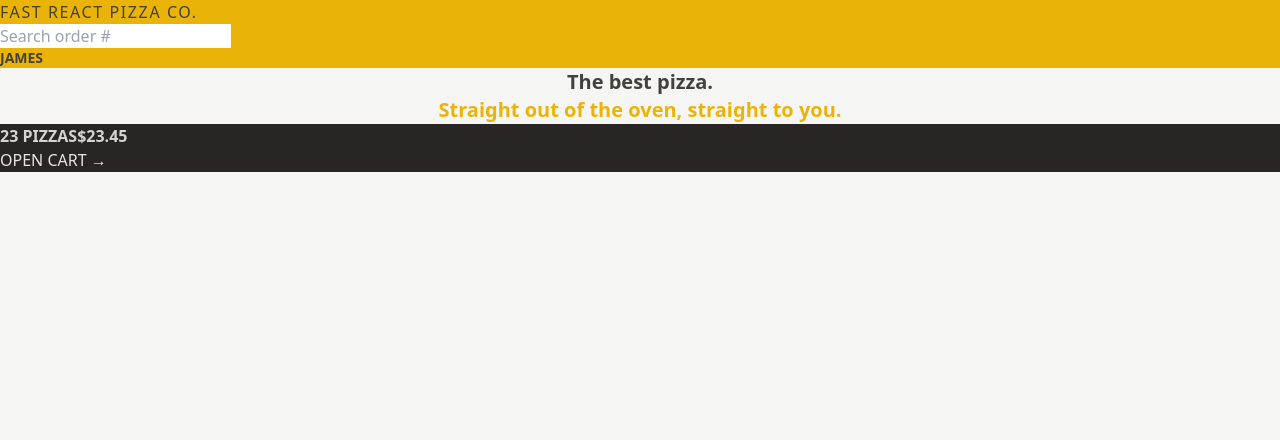
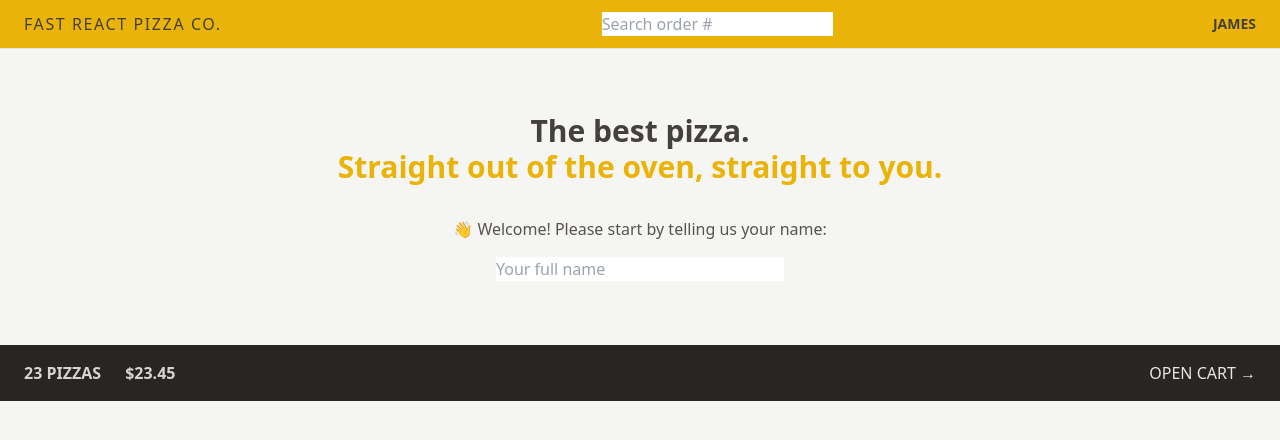
Before and after one commit to 2EZ4BLINK/fast-pizza, a React (Vite) app: page / in a window 1280 px wide. Shown: the top 440 px of the page. Built offline with nearby package versions, Linux system fonts and the light colour scheme.

Commit message:
update: additional tailwind styling

```diff
--- a/src/features/cart/CartOverview.jsx
+++ b/src/features/cart/CartOverview.jsx
@@ -2,8 +2,8 @@
 
 function CartOverview() {
   return (
-    <div className="bg-stone-800 uppercase text-stone-200">
-      <p className="font-semibold text-stone-300">
+    <div className="flex items-center justify-between bg-stone-800 px-4 py-4 text-sm uppercase text-stone-200 sm:px-6 md:text-base">
+      <p className="space-x-4 font-semibold text-stone-300 sm:space-x-6">
         <span>23 pizzas</span>
         <span>$23.45</span>
       </p>
--- a/src/features/index.js
+++ b/src/features/index.js
@@ -9,5 +9,5 @@
 export { default as CreateOrder } from "./order/CreateOrder";
 export { action as createOrderAction } from "./order/CreateOrder";
 
-export { default as User } from "./user/CreateUser";
+export { default as CreateUser } from "./user/CreateUser";
 export { default as Username } from "./user/Username";
--- a/src/features/user/CreateUser.jsx
+++ b/src/features/user/CreateUser.jsx
@@ -1,7 +1,7 @@
-import { useState } from 'react';
+import { useState } from "react";
 
 function CreateUser() {
-  const [username, setUsername] = useState('');
+  const [username, setUsername] = useState("");
 
   function handleSubmit(e) {
     e.preventDefault();
@@ -9,16 +9,19 @@
 
   return (
     <form onSubmit={handleSubmit}>
-      <p>👋 Welcome! Please start by telling us your name:</p>
+      <p className="mb-4 text-sm text-stone-600 md:text-base">
+        👋 Welcome! Please start by telling us your name:
+      </p>
 
       <input
         type="text"
         placeholder="Your full name"
         value={username}
         onChange={(e) => setUsername(e.target.value)}
+        className="w-72"
       />
 
-      {username !== '' && (
+      {username !== "" && (
         <div>
           <button>Start ordering</button>
         </div>
--- a/src/features/user/Username.jsx
+++ b/src/features/user/Username.jsx
@@ -1,5 +1,5 @@
 const Username = () => {
-  return <p className="text-sm font-semibold">James</p>;
+  return <p className="hidden text-sm font-semibold md:block">James</p>;
 };
 
 export default Username;
--- a/src/ui/Header.jsx
+++ b/src/ui/Header.jsx
@@ -4,7 +4,7 @@
 
 const Header = () => {
   return (
-    <header className="bg-yellow-500 uppercase">
+    <header className="flex items-center justify-between border-b border-stone-200 bg-yellow-500 px-4 py-3 uppercase sm:px-6">
       <Link to="/" className="tracking-widest">
         Fast React Pizza Co.
       </Link>
--- a/src/ui/Home.jsx
+++ b/src/ui/Home.jsx
@@ -1,13 +1,17 @@
+import { CreateUser } from "../features";
+
 function Home() {
   return (
-    <div>
-      <h1 className="text-center text-xl font-semibold">
+    <div className="my-10 px-4 text-center sm:my-16">
+      <h1 className="mb-8 text-xl font-semibold md:text-3xl">
         The best pizza.
         <br />
         <span className="text-yellow-500">
           Straight out of the oven, straight to you.
         </span>
       </h1>
+
+      <CreateUser />
     </div>
   );
 }
```
